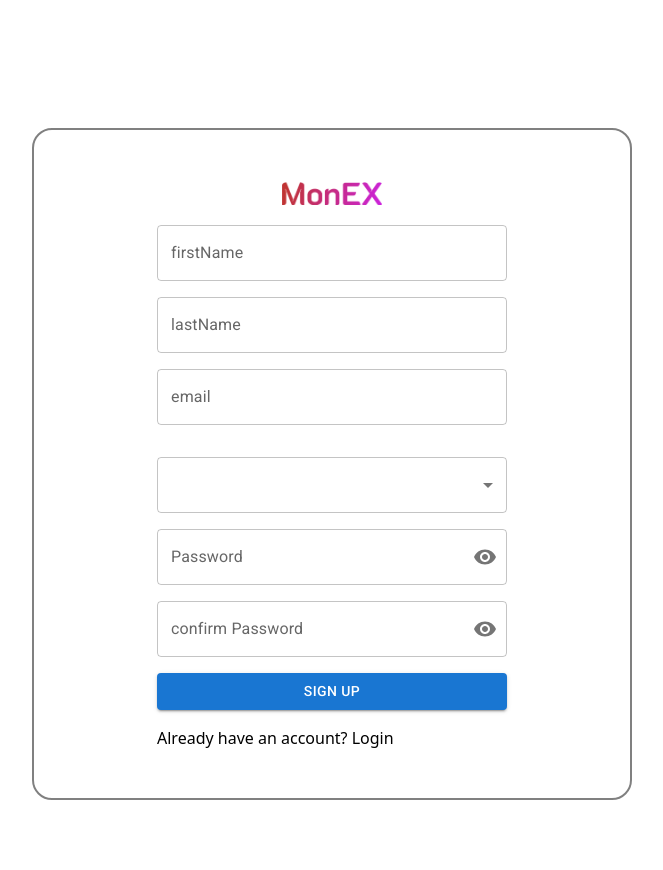
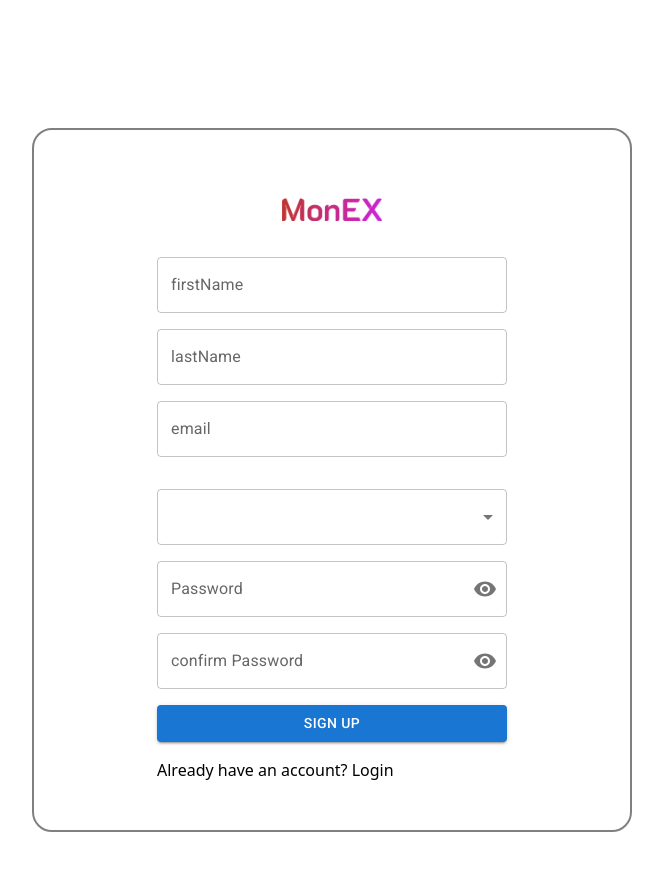
Before and after one commit to wagzyAyo/Expenses_Tracker, a React (Vite) app in the folder client/: page /signup in a window 1280 px wide. Shown: the top 870 px of the page, without its empty margins (308-971 px from the left). Built offline with nearby package versions, Linux system fonts and the light colour scheme.

Commit message:
improve auth screen navigation

```diff
--- a/client/src/screens/loginScreen.jsx
+++ b/client/src/screens/loginScreen.jsx
@@ -81,7 +81,9 @@ const LoginScreen = () => {
             noValidate
             autoComplete="off"
             >
-            <img src={logo} alt={logo} className={css(styles.logo)}/>
+            <Link to={'/'}>
+                <img src={logo} alt="logo" className={css(styles.logo)}/>
+            </Link>
 
                 <TextField
                 id="email"
--- a/client/src/screens/signupScreen.jsx
+++ b/client/src/screens/signupScreen.jsx
@@ -102,7 +102,9 @@ if(isloading){
             noValidate
             autoComplete="off"
             >
-            <img src={logo} alt="logo" className={css(styles.logo)}/>
+                <Link to={'/'}>
+                    <img src={logo} alt="logo" className={css(styles.logo)}/>
+                </Link>
                 <TextField
                 id="firstName"
                 label="firstName"
```
